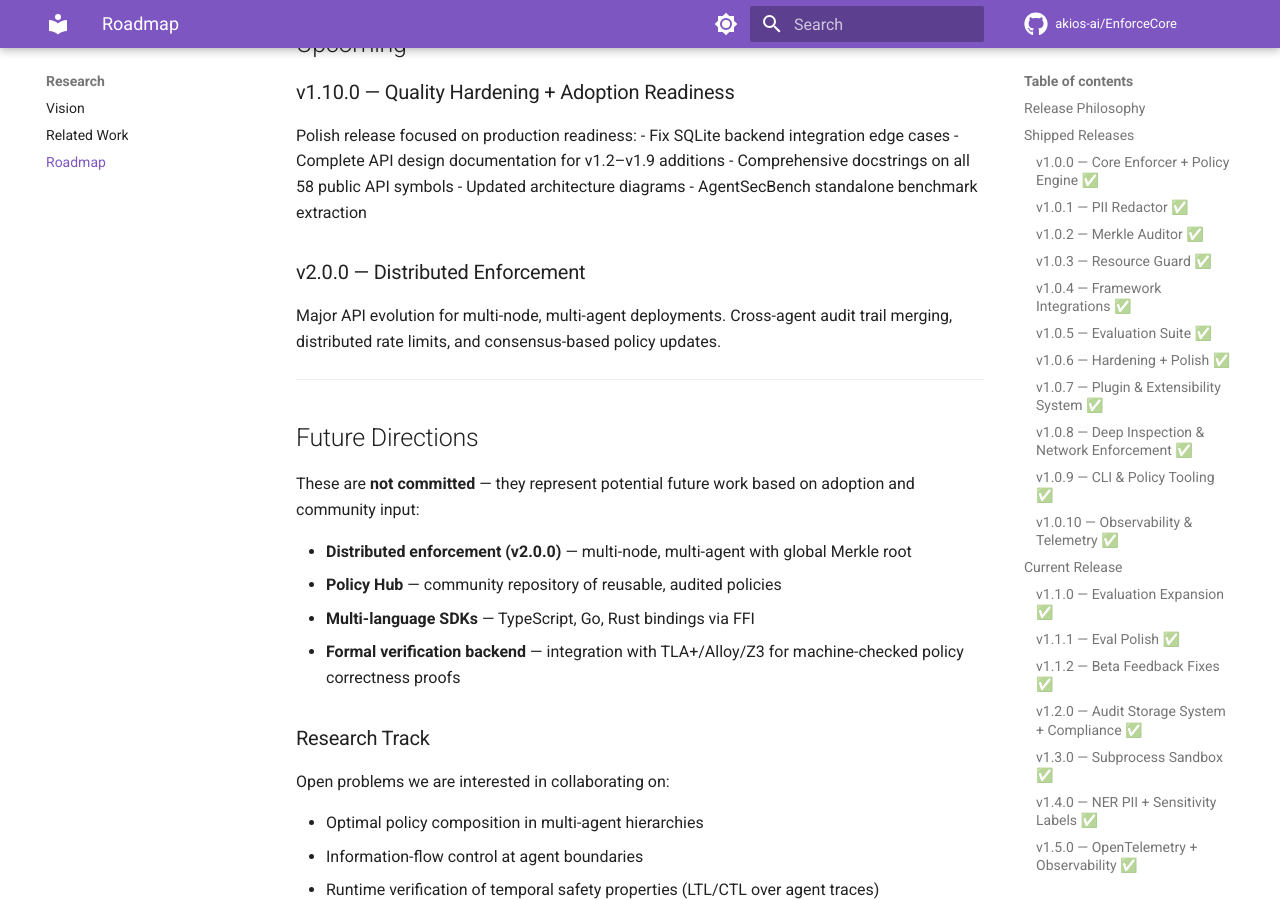
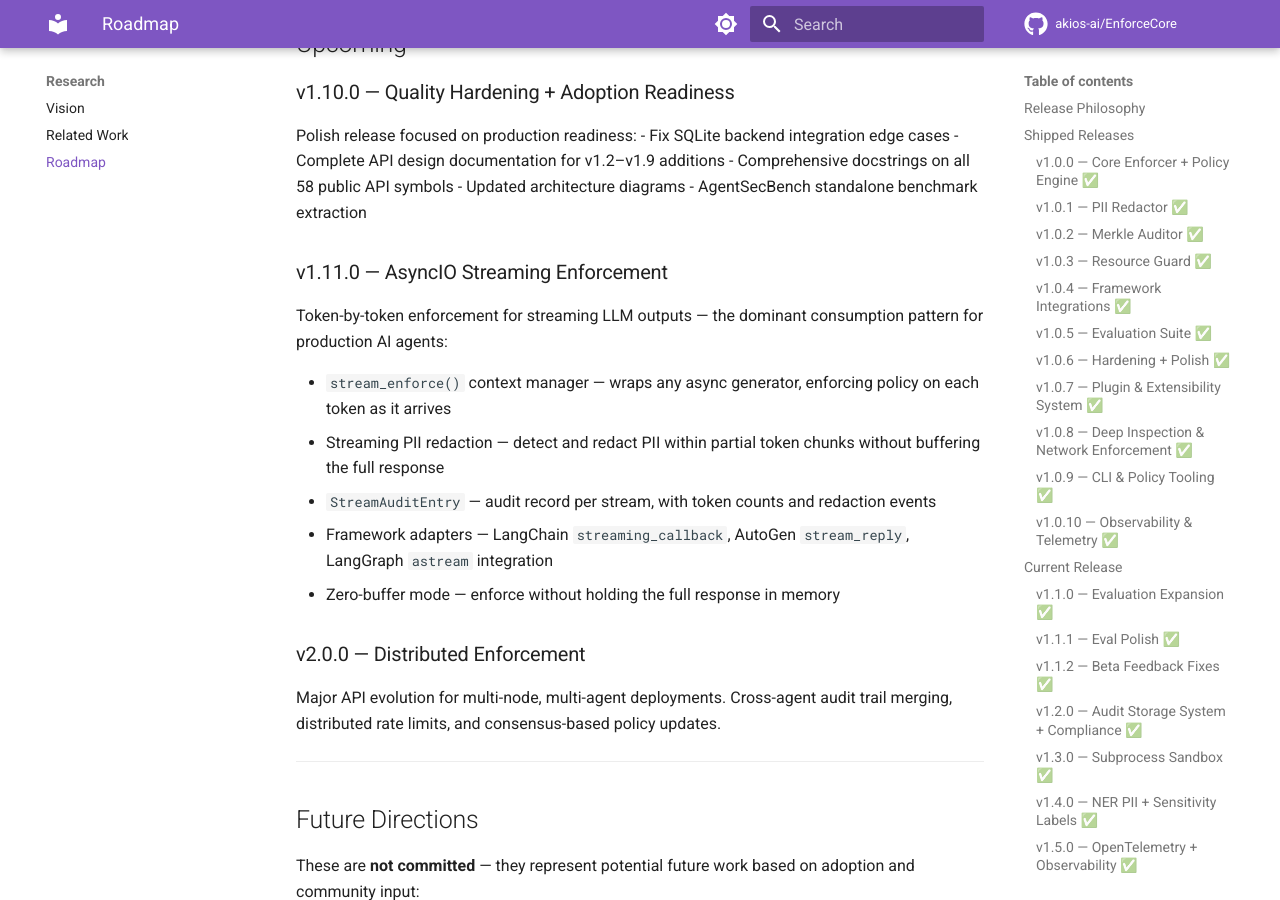
Before and after one commit to akios-ai/EnforceCore, an MkDocs documentation site: the page built from docs/roadmap.md, in a window 1280 px wide and 900 px high, scrolled down 5569 px. Built offline with MkDocs 1.6.1 and Material for MkDocs 9.7.7, drawn with Linux system fonts in a browser that asks for light colours; comment, search, counter and statistics services are not loaded.

```diff
--- a/docs/roadmap.md
+++ b/docs/roadmap.md
@@ -269,6 +269,21 @@ Polish release focused on production readiness:
 - Updated architecture diagrams
 - AgentSecBench standalone benchmark extraction
 
+### v1.11.0 — AsyncIO Streaming Enforcement
+
+Token-by-token enforcement for streaming LLM outputs — the dominant consumption
+pattern for production AI agents:
+
+- `stream_enforce()` context manager — wraps any async generator, enforcing
+  policy on each token as it arrives
+- Streaming PII redaction — detect and redact PII within partial token chunks
+  without buffering the full response
+- `StreamAuditEntry` — audit record per stream, with token counts and
+  redaction events
+- Framework adapters — LangChain `streaming_callback`, AutoGen `stream_reply`,
+  LangGraph `astream` integration
+- Zero-buffer mode — enforce without holding the full response in memory
+
 ### v2.0.0 — Distributed Enforcement
 
 Major API evolution for multi-node, multi-agent deployments. Cross-agent audit
```
Also changed, not shown: 3 other files.
